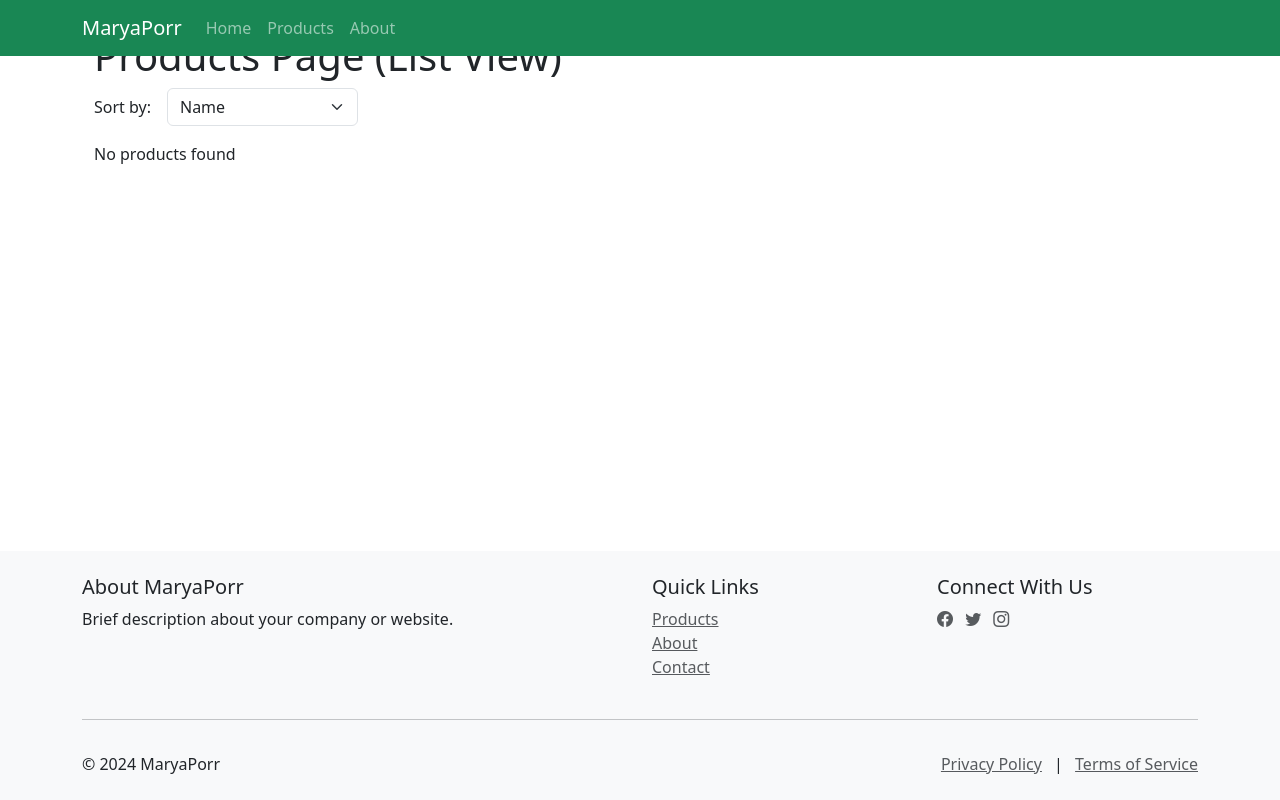
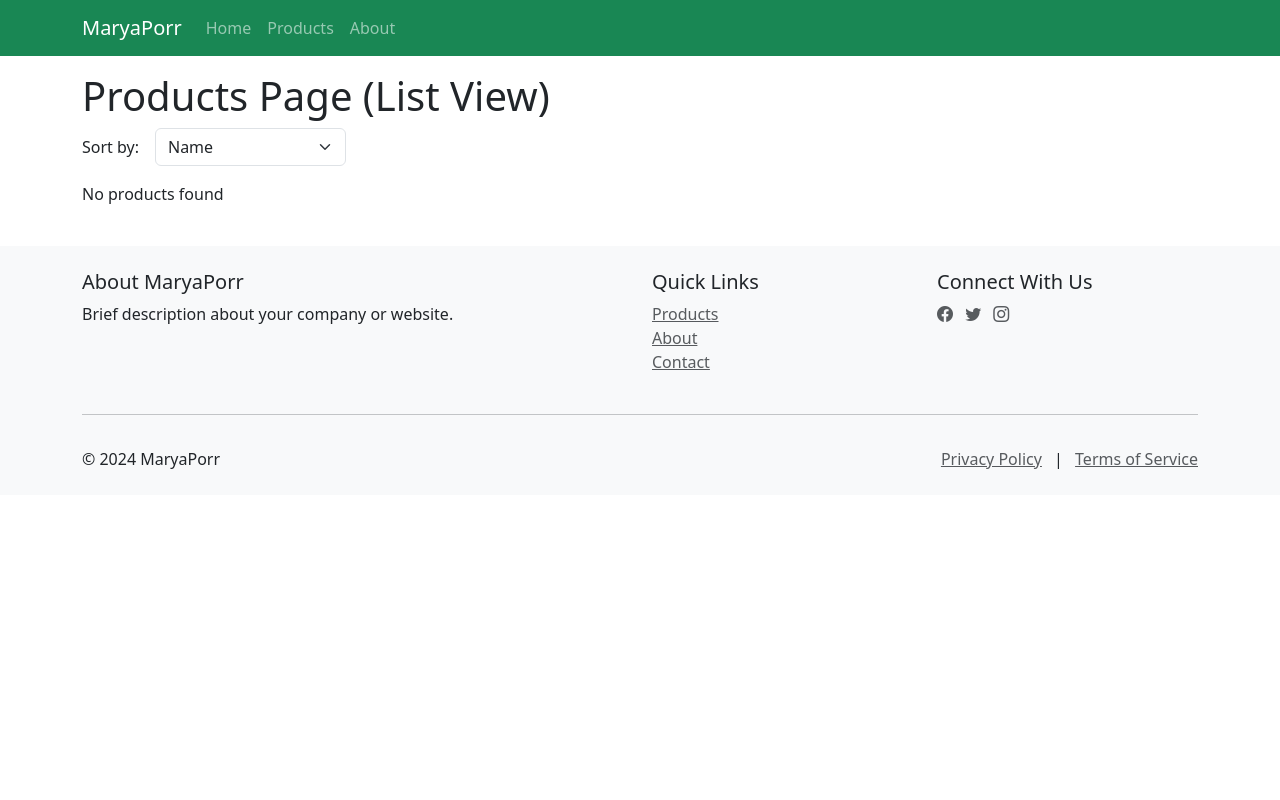
Before and after one commit to robsyc/django-MaryaPorr, a Django app: page /products/ in a window 1280 px wide. Run offline with Django 5.2, Linux system fonts and the light colour scheme; data that the repository does not hold is empty; parts of the project's set-up code (start-up, migrations or seed data) failed here and were passed over; some libraries are stand-ins or nearby versions.

Commit message:
Fixed navbar

```diff
--- a/requirements.txt
+++ b/requirements.txt
@@ -20,4 +20,4 @@ soupsieve==2.6
 sqlparse==0.5.1
 stripe==7.10.0
 typing_extensions==4.12.2
-urllib3<2
+urllib3<2#conflict with botocore otherwise
--- a/templates/master.html
+++ b/templates/master.html
@@ -10,10 +10,17 @@
     {% bootstrap_javascript %}
     <link rel="stylesheet" href="https://cdn.jsdelivr.net/npm/bootstrap-icons@1.11.3/font/bootstrap-icons.css">
     <!-- <link rel="stylesheet" href="{% static 'css/style.css' %}"> -->
+    <style>
+        .navbar {
+          position: sticky;
+          top: 0;
+          z-index: 1000; /* Ensure the navbar is above other content */
+        }
+    </style>
+    {% block head %}{% endblock %}
 </head>
-<body class="d-flex flex-column h-100">
-    <header>
-        <nav class="navbar fixed-top navbar-expand-lg navbar-dark bg-success">
+<body>
+    <nav class="navbar navbar-expand-lg navbar-dark bg-success mt-0 sticky-top zindex-sticky mb-3">
         <div class="container-md">
             <a class="navbar-brand" href="{% url 'home' %}">MaryaPorr</a>
             <button
@@ -37,12 +44,9 @@
             </div>
         </div>
     </nav>
-    </header>
 
-    <br class="my-5">
-
-    <main class="flex-shrink-0 pb-2">
-        <div class="container-md">
+    <main>
+        <div class="container">
             {% block content %}
             {% endblock %}
         </div>
--- a/templates/products.html
+++ b/templates/products.html
@@ -5,7 +5,6 @@
 {% endblock %}
 
 {% block content %}
-  <div class="container pt-2">
     <h1>Products Page (List View)</h1>
     <div class="d-flex align-items-center mb-3">
       <label for="sort-by" class="flex-item form-label m-0 me-3">Sort by:</label>
@@ -41,7 +40,6 @@
         </div>
       {% endif %}
     </div>
-  </div>
 
   <br class="my-3">
 
```
Lines whose indentation alone changed are shown as unchanged.
